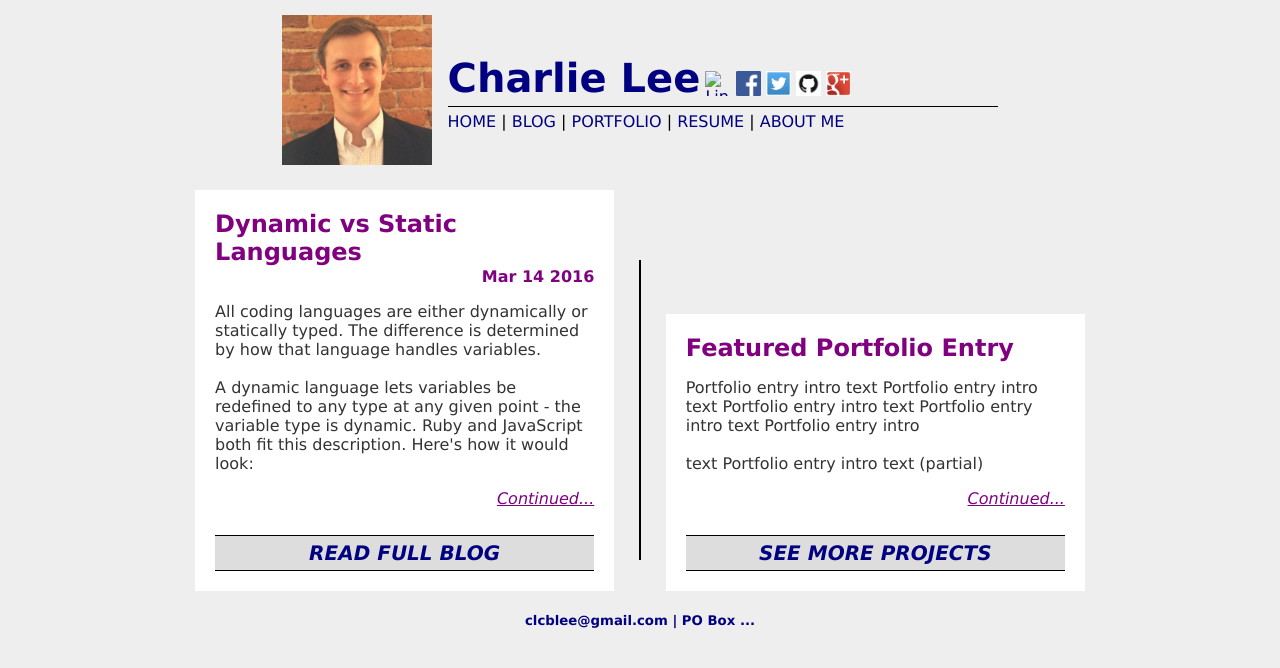
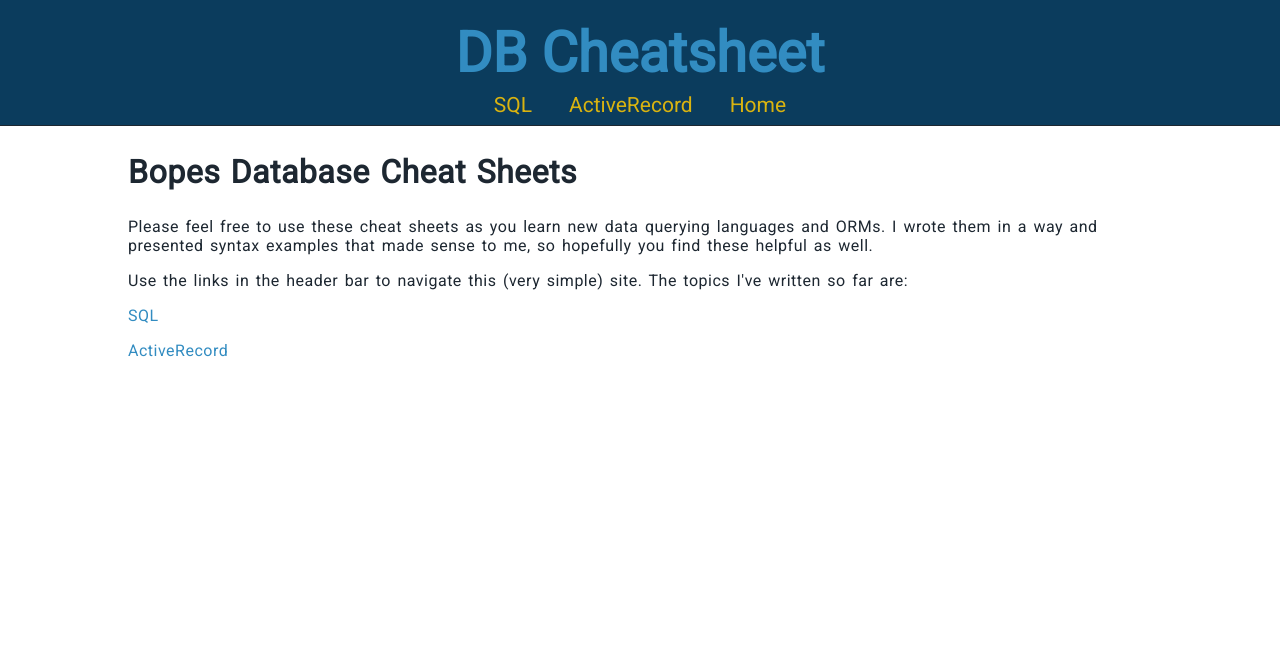
Before and after one commit to bopes/bopes.github.io, a plain HTML site: page index.html in a window 1280 px wide. Drawn offline with Linux system fonts and the light colour scheme.

Commit message:
Add new index page and link styling

```diff
--- a/index.html
+++ b/index.html
@@ -1,71 +1,28 @@
 <!doctype html>
 <html>
-
 <head>
-  <title>Charlie Lee</title>
-  <link style="text/css" rel="stylesheet" href="stylesheets/default.css">
+  <title>SQL | DB Cheatsheet</title>
+  <link rel="stylesheet" style="text/css" href="stylesheets/cheat-sheet.css">
+  <link href='https://fonts.googleapis.com/css?family=Roboto' rel='stylesheet' type='text/css'>
 </head>
 
 <body>
-  <div class="wrapper">
-    <header>
-      <a href="index.html"><img src="imgs/portrait.jpg" alt="Charlie Lee" id="portrait"></a>
-      <div id="headerbox">
-        <div id="name">
-          <a href="index.html"><h1 id="myname">Charlie Lee</h1></a>
-          <ul id="sociallinks">
-            <li><a href="https://www.linkedin.com/in/charlie-lee-399790102"><img src="imgs/linkedin-logo.jpg" alt="LinkedIn Logo" class="logo"></a></li>
-            <li><a href="https://www.facebook.com/charlie.lee.501151"><img src="imgs/facebook-logo.jpg" alt="Facebook Logo"class="logo"></a></li>
-            <li><a href="https://twitter.com/clcblee"><img src="imgs/twitter-logo.jpg" alt="Twitter Logo"class="logo"></a></li>
-            <li><a href="https://github.com/bopes/"><img src="imgs/github-logo.jpg" alt="GitHub Logo"class="logo"></a></li>
-            <li><a href="https://plus.google.com/108885204266780401982/posts"><img src="imgs/google-logo.jpg" alt="Google+ Logo"class="logo"></a></li>
-          </ul>
-        </div>
-        <nav>
-          <ul>
-            <li><a href="index.html">HOME</a></li>
-            <li>|</li>
-            <li><a href="blog/index.html">BLOG</a></li>
-            <li>|</li>
-            <li><a href="portfolio/index.html">PORTFOLIO</a></li>
-            <li>|</li>
-            <li><a href="#">RESUME</a></li>
-            <li>|</li>
-            <li><a href="about.html">ABOUT ME</a></li>
-          </ul>
-        </nav>
-      </div>
-    </header>
+  <header>
+    <h1>DB Cheatsheet</h1>
+    <ul>
+      <li><a href="cheat-sheets/sql.html">SQL</a></li>
+      <li><a href="cheat-sheets/activerecord.html">ActiveRecord</a></li>
+      <li><a href="#">Home</a></li>
+    </ul>
+  </header>
 
-    <section>
-      <article id="blogpreview">
-        <a href="blog/tech.html"><h2>Dynamic vs Static Languages</h2></a>
-        <a href="blog/tech.html"><h3>Mar 14 2016</h3></a>
-        <!-- <img src="imgs/#" alt="Blog Post Image"> -->
-        <p>
-          All coding languages are either dynamically or statically typed. The difference is determined by how that language handles variables. <br><br>
-          A dynamic language lets variables be redefined to any type at any given point - the variable type is dynamic. Ruby and JavaScript both fit this description. Here's how it would look:
-        </p>
-        <a href="blog/tech.html" class="continue">Continued...</a>
-        <h4><a href="blog/index.html" class="readmore">READ FULL BLOG</a></h4>
-      </article>
+  <article>
+    <h2>Bopes Database Cheat Sheets</h2>
+    <p>Please feel free to use these cheat sheets as you learn new data querying languages and ORMs. I wrote them in a way and presented syntax examples that made sense to me, so hopefully you find these helpful as well.</p>
+    <p>Use the links in the header bar to navigate this (very simple) site. The topics I've written so far are:</p>
+    <p><a href="cheat-sheets/sql.html">SQL</a></p>
+    <p><a href="cheat-sheets/activerecord.html">ActiveRecord</a></p>
+  </article>
 
-      <div id="vertdivide"></div>
-
-      <article id="portfoliopreview">
-        <a href="#"><h2>Featured Portfolio Entry</h2></a>
-        <!-- <img src="imgs/#" alt="Project Image"> -->
-        <p>Portfolio entry intro text Portfolio entry intro text Portfolio entry intro text Portfolio entry intro text Portfolio entry intro <br><br>text Portfolio entry intro text (partial)</p>
-        <a href="#" class="continue">Continued...</a>
-        <h4><a href="#" class="readmore">SEE MORE PROJECTS</a></h4>
-      </article>
-    </section>
-
-    <footer>
-      <h5>clcblee@gmail.com | PO Box ...</h5>
-    </footer>
-
-  </div>
 </body>
-
 </html>
--- a/stylesheets/cheat-sheet.css
+++ b/stylesheets/cheat-sheet.css
@@ -10,7 +10,7 @@ gold:         d9b310
 body {
   font-family: Roboto;
   background-color: #fff;
-  margin: 0; }
+  margin: 0;}
 
 
 
@@ -54,6 +54,12 @@ article {
   color: #1d2731;
   letter-spacing: .5px;
   word-spacing: 2px; }
+
+article a {
+  color: #328cc1; }
+
+article a:hover {
+  color: #0b3c5d; }
 
 h2 {
   font-size: 2em; }
```
